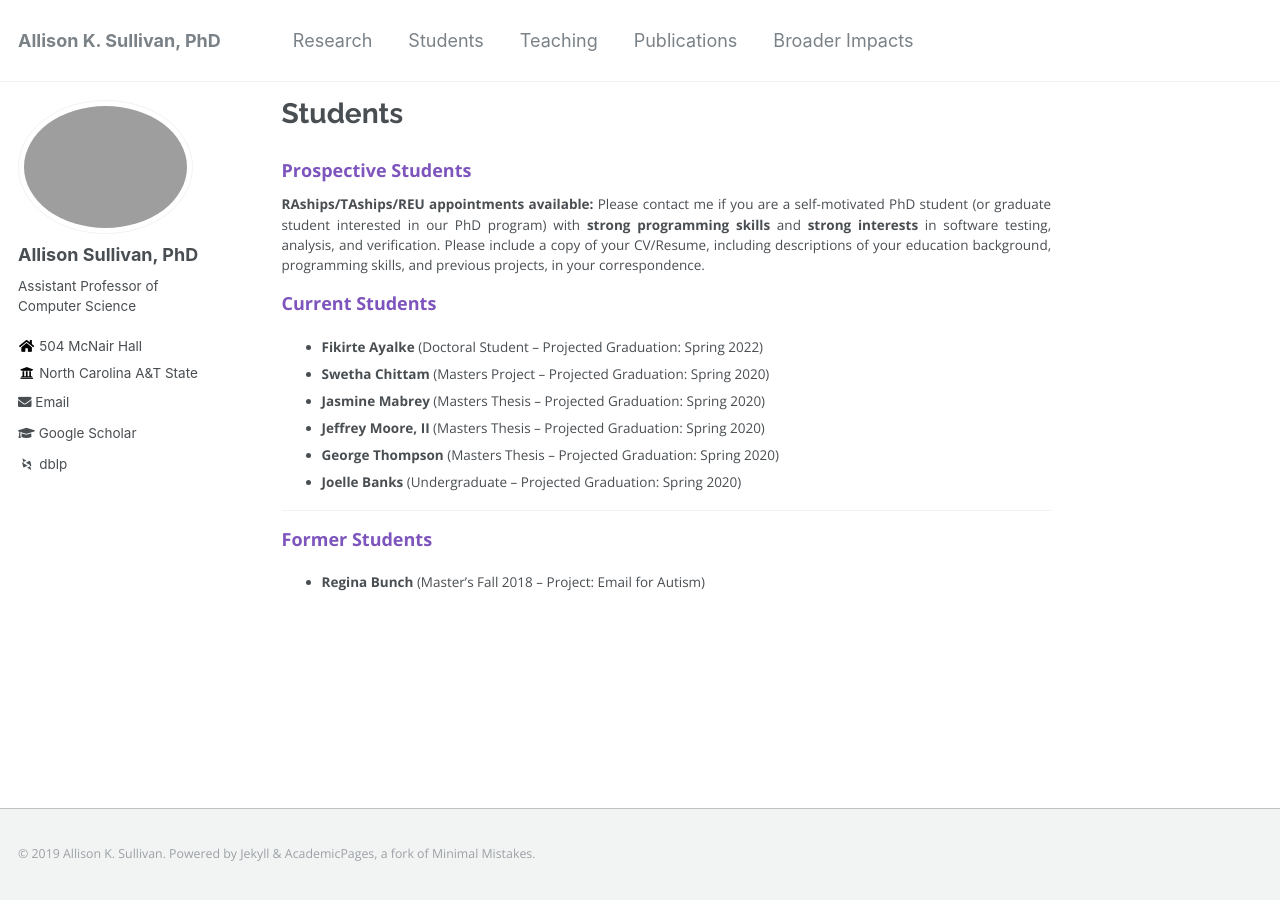
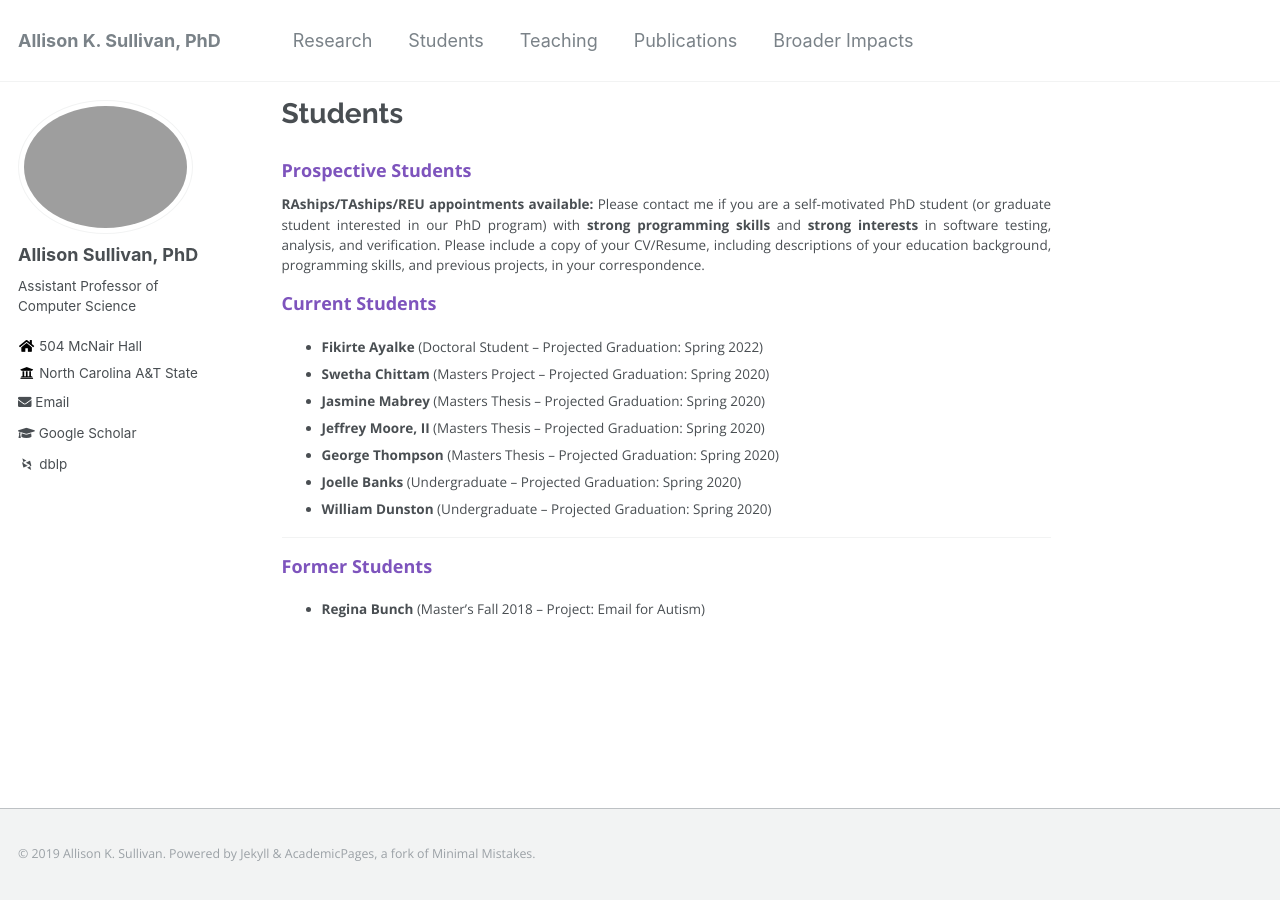
Before and after one commit to Allisonius/allisonius.github.io, a Jekyll site: the page built from _pages/students.md, in a window 1280 px wide. Built offline with Jekyll 4.4.1, drawn with Linux system fonts in a browser that asks for light colours; some web fonts are replaced.

Commit message:
Update students.md

```diff
--- a/_pages/students.md
+++ b/_pages/students.md
@@ -17,6 +17,7 @@ author_profile: true
 * **Jeffrey Moore, II** (Masters Thesis -- Projected Graduation: Spring 2020)
 * **George Thompson** (Masters Thesis -- Projected Graduation: Spring 2020)
 * **Joelle Banks** (Undergraduate -- Projected Graduation: Spring 2020)
+* **William Dunston** (Undergraduate -- Projected Graduation: Spring 2020)
 
 ---
 
```
